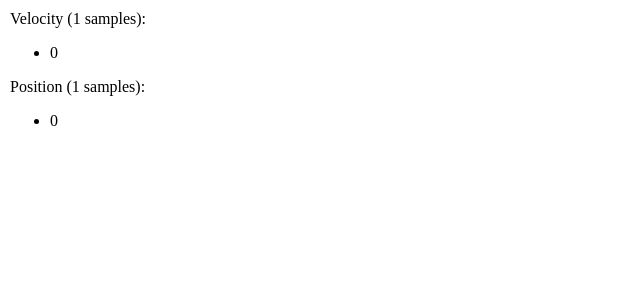
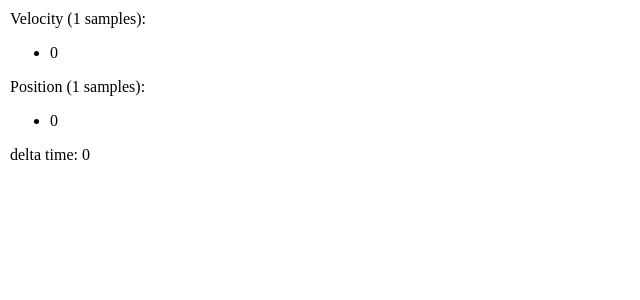
Before and after one commit to idanstark42/gardenheights, a React (Vite) app: page / in a window 1280 px wide. Shown: the top 300 px of the page, without its empty margins (0-640 px from the left). Built offline with nearby package versions, Linux system fonts and the light colour scheme.

Commit message:
logging dt

```diff
--- a/src/components/spyglass.jsx
+++ b/src/components/spyglass.jsx
@@ -9,6 +9,7 @@ export default function Spyglass () {
   const [lastTimestamp, setLastTimestamp] = useState(0)
   const [velocities, setVelocities] = useState([[0, 0, 0]])
   const [devicePositions, setDevicePositions] = useState([[0, 0, 0]])
+  const [lastDT, setLastDT] = useState(0)
 
   useEffect(() => {
     setLastTimestamp(Date.now())
@@ -27,6 +28,7 @@ export default function Spyglass () {
       if (dt < 0.1) return
 
       setLastTimestamp(newTimestamp)
+      setLastDT(dt)
 
       const { acceleration } = event
       if (!acceleration) return
@@ -60,6 +62,7 @@ export default function Spyglass () {
           <li key={i} style={{ color: (p[0] === 0 ? 'black' : (p[0] > 0 ? 'green' : 'red')) }}>{p[0]}</li>
         ))}
       </ul>
+      delta time: {lastDT}
     </div>
   )
 }
```
